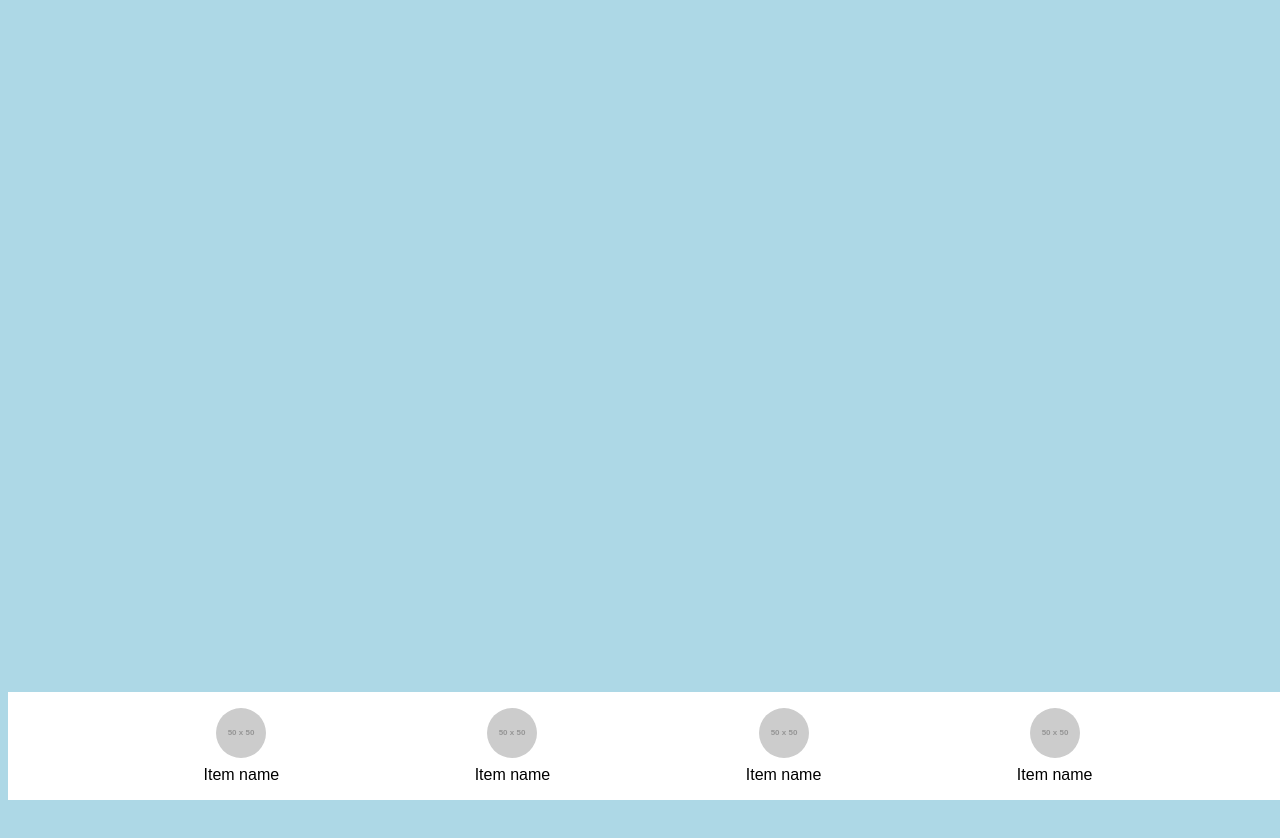
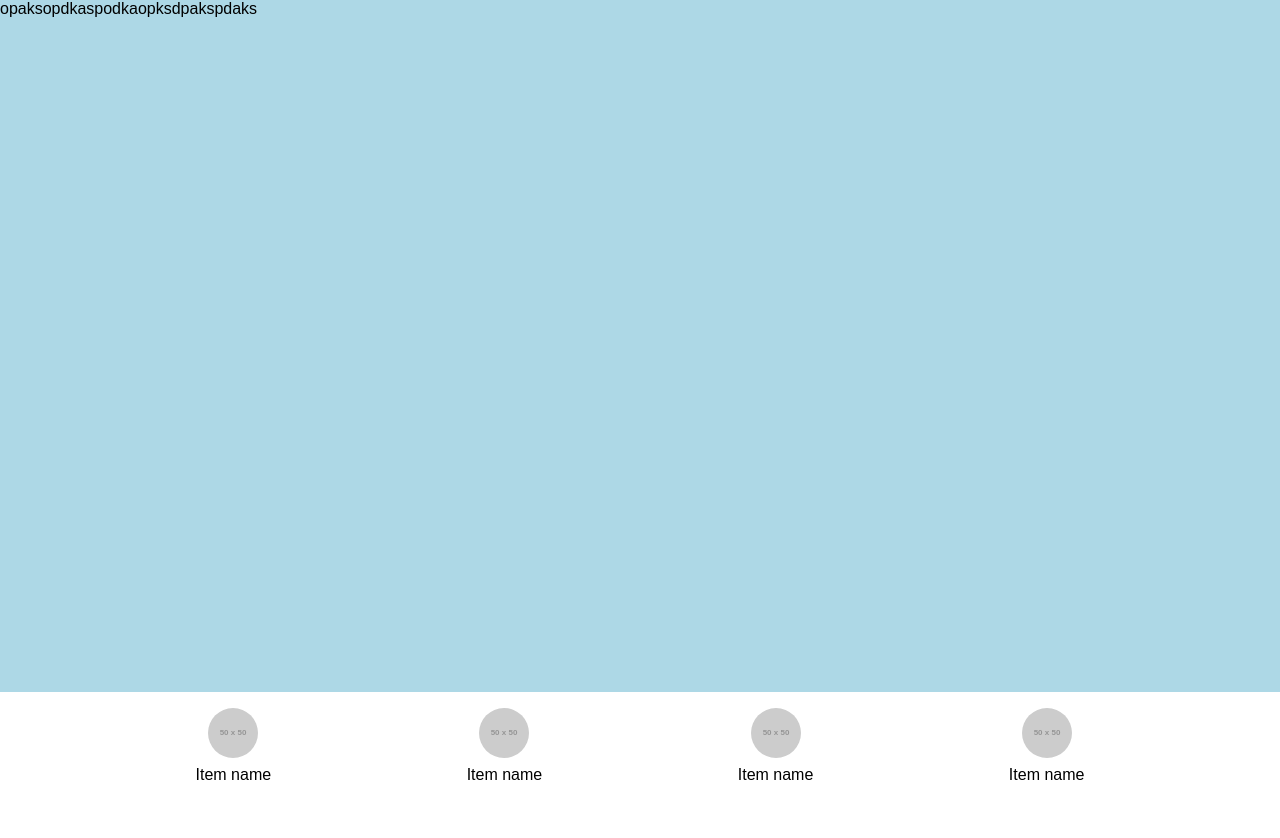
Before and after one commit to HenriqueSSan/iphone-navigation-test, a Svelte app: page / in a window 1280 px wide. Shown: the top 838 px of the page. After the commit the page ends 800 px from the top, so only its background shows below. Built offline with nearby package versions, Linux system fonts and the light colour scheme.

Commit message:
fix: test-#2

```diff
--- a/src/App.svelte
+++ b/src/App.svelte
@@ -2,6 +2,8 @@
 </script>
 
 <main>
+  opaksopdkaspodkaopksdpakspdaks
+
   <div class="sticky-footer">
     <div class="sticky-footer__item">
       <img src="http://via.placeholder.com/50" alt="" />
@@ -37,7 +39,6 @@
       flex-direction: column;
       align-items: center;
       padding: 1rem 0;
-      padding-bottom: calc(1rem + env(safe-area-inset-bottom));
 
       img {
         margin-bottom: 0.5rem;
--- a/src/app.css
+++ b/src/app.css
@@ -1,5 +1,20 @@
 body {
+  padding: 0;
+  margin: 0;
+  overflow: hidden;
+}
+
+body #app {
   background: lightBlue;
-  height: 300vh;
+  height: 100vh;
+  overflow: auto;
   font-family: sans-serif;
 }
+
+body main {
+  background: lightBlue;
+  height: 400vh;
+  padding-bottom: 108px;
+  overflow: auto;
+  font-family: sans-serif;
+}
```
